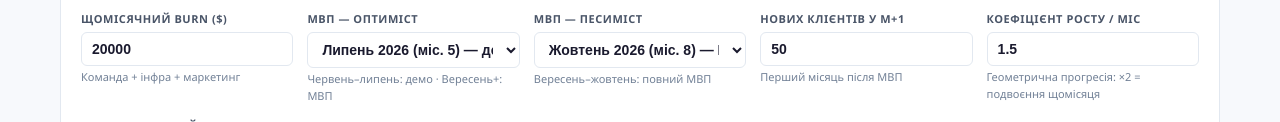
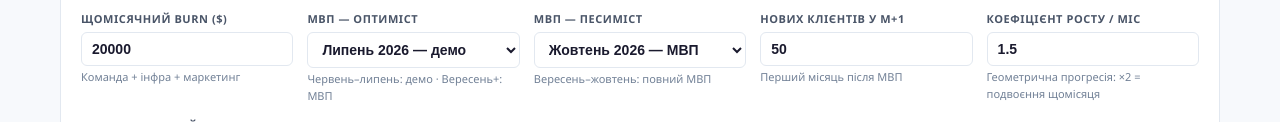
Before and after one commit to Taras732/fin-model, a plain HTML site: page index.html in a window 1280 px wide. Shown: the part 277-399 px from the top of the page. Drawn offline with nearby package versions, Linux system fonts and the light colour scheme.

Commit message:
chore: drop '(міс. N)' from MVP select options
Co-Authored-By: Claude Opus 4.7 <noreply@anthropic.com>

```diff
--- a/index.html
+++ b/index.html
@@ -263,19 +263,19 @@ tr.breakeven td:first-child::before{content:"⭐ "}
       <div class="param-group">
         <label>МВП — оптиміст</label>
         <select id="p_mvp_opt">
-          <option value="5" selected>Липень 2026 (міс. 5) — демо</option>
-          <option value="4">Червень 2026 (міс. 4) — демо</option>
-          <option value="6">Серпень 2026 (міс. 6)</option>
-          <option value="7">Вересень 2026 (міс. 7) — МВП</option>
+          <option value="5" selected>Липень 2026 — демо</option>
+          <option value="4">Червень 2026 — демо</option>
+          <option value="6">Серпень 2026</option>
+          <option value="7">Вересень 2026 — МВП</option>
         </select>
         <div class="param-hint">Червень–липень: демо · Вересень+: МВП</div>
       </div>
       <div class="param-group">
         <label>МВП — песиміст</label>
         <select id="p_mvp_pes">
-          <option value="8" selected>Жовтень 2026 (міс. 8) — МВП</option>
-          <option value="7">Вересень 2026 (міс. 7) — МВП</option>
-          <option value="9">Листопад 2026 (міс. 9)</option>
+          <option value="8" selected>Жовтень 2026 — МВП</option>
+          <option value="7">Вересень 2026 — МВП</option>
+          <option value="9">Листопад 2026</option>
         </select>
         <div class="param-hint">Вересень–жовтень: повний МВП</div>
       </div>
```
